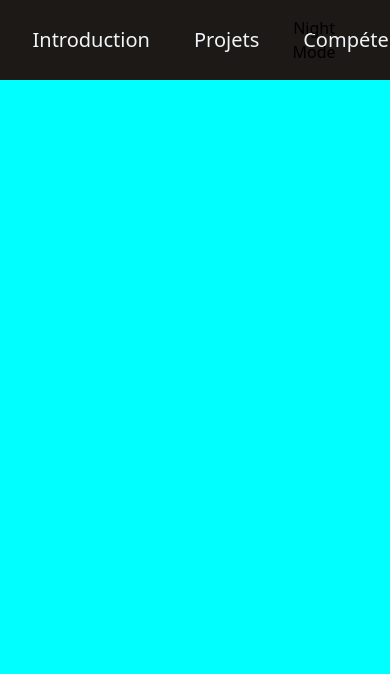
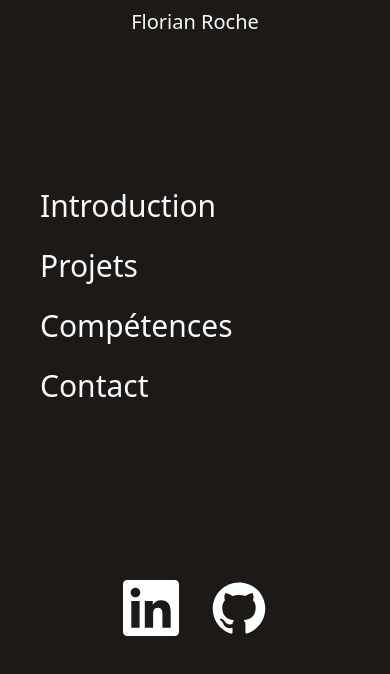
Before and after one commit to FlorianRGA/Portfolio-2024, a Next.js app: page / in a window 390 px wide. Shown: the top 674 px of the page. Built offline with nearby package versions, Linux system fonts and the light colour scheme.

Commit message:
mobile first/tailwind

```diff
--- a/app/components/navbar.js
+++ b/app/components/navbar.js
@@ -1,28 +1,40 @@
 'use client'
-import { useEffect, useState } from "react";
+import {useEffect, useState} from "react";
 import Image from "next/image";
 import GithubSVG from "../svg/github-svgrepo-com.svg";
 import LinkedinSVG from "../svg/linkedin-icon-svgrepo-com.svg";
 
-export default function Navbar(){
-    const [scrollPosition ,setscrollPosition] = useState(0);
-    const [displayNavbar, setDisplayNavbar] = useState(1)
+export default function Navbar() {
+    const [scrollPosition,
+        setscrollPosition] = useState(0);
+    const [displayNavbar,
+        setDisplayNavbar] = useState(1)
     useEffect(() => {
         const handleScroll = () => {
             let actualPosition = window.scrollY;
             if (actualPosition > scrollPosition) {
                 setDisplayNavbar(0);
-            }else if(actualPosition < scrollPosition){
+            } else if (actualPosition < scrollPosition) {
                 setDisplayNavbar(1)
             }
             setscrollPosition(actualPosition);
         }
         return () => window.addEventListener('scroll', handleScroll);
     });
-    return(
-        <nav className={displayNavbar ? "fixed bg-stone-900 py-4" : "fixed  hidden"}>
-        <div className="flex w-5/6 m-auto">
-            <ul className=" text-slate-100 flex w-4/5 m-auto space-x-11 text-xl">
+    return (
+        /* TODO :
+        + Hover animation on Links
+        + add href destination.
+        + Burger Menu On phone/tablet media
+        Opt : add logo
+         */
+        <nav
+            className={displayNavbar
+            ? " h-screen text-slate-50 text-3xl lg:h-auto lg:text-xl fixed bg-stone-900 lg:py-4"
+            : "fixed hidden"}>
+            <div className="flex-col space-y-36 lg:flex lg:flex-row lg:w-5/6 lg:m-auto lg:space-y-0">
+            <p className="text-center text-xl py-2 lg:hidden">Florian Roche</p>
+                <ul className="space-y-6 ms-10 lg:items-center lg:space-y-0 lg:flex lg:w-4/5 lg:m-auto lg:space-x-11 lg:ms-0">
                     <li>
                         <a href="#">Introduction</a>
                     </li>
@@ -36,13 +48,12 @@ export default function Navbar(){
                         <a href="#">Contact</a>
                     </li>
                 </ul>
-            <ul className="flex space-x-4">
-            <button>Night Mode</button>
-                <li>
-                    <a href="#" target="_blank"><Image src={LinkedinSVG} width={32} height={32} alt="github Logo"/></a>
+                <ul className="flex justify-center lg:space-x-4 pt-8 lg:pt-0">
+                    <li className="w-14 mx-4 lg:w-12">
+                        <a href="#" target="_blank" ><Image src={LinkedinSVG} layout="responsive" alt="Logo Github"/></a>
                     </li>
-                <li>
-                    <a href="https://github.com/FlorianRGA" target="_blank"><Image src={GithubSVG} width={32} height={32} alt="Linkedin Logo"/></a>
+                    <li className="w-14 mx-4 lg:w-12">
+                        <a href="https://github.com/FlorianRGA" target="_blank"><Image src={GithubSVG} layout="responsive" alt="Logo Linkedin"/></a>
                     </li>
                 </ul>
             </div>
--- a/app/layout.js
+++ b/app/layout.js
@@ -13,13 +13,13 @@ const geistMono = localFont({
 });
 
 export const metadata = {
-  title: "Create Next App",
+  title: "Portfolio de Florian Roche | Développeur Web ",
   description: "Generated by create next app",
 };
 
 export default function RootLayout({ children }) {
   return (
-    <html lang="en">
+    <html lang="fr">
       <body
         className={`${geistSans.variable} ${geistMono.variable} antialiased`}
       >
```
Lines whose indentation alone changed are shown as unchanged.
